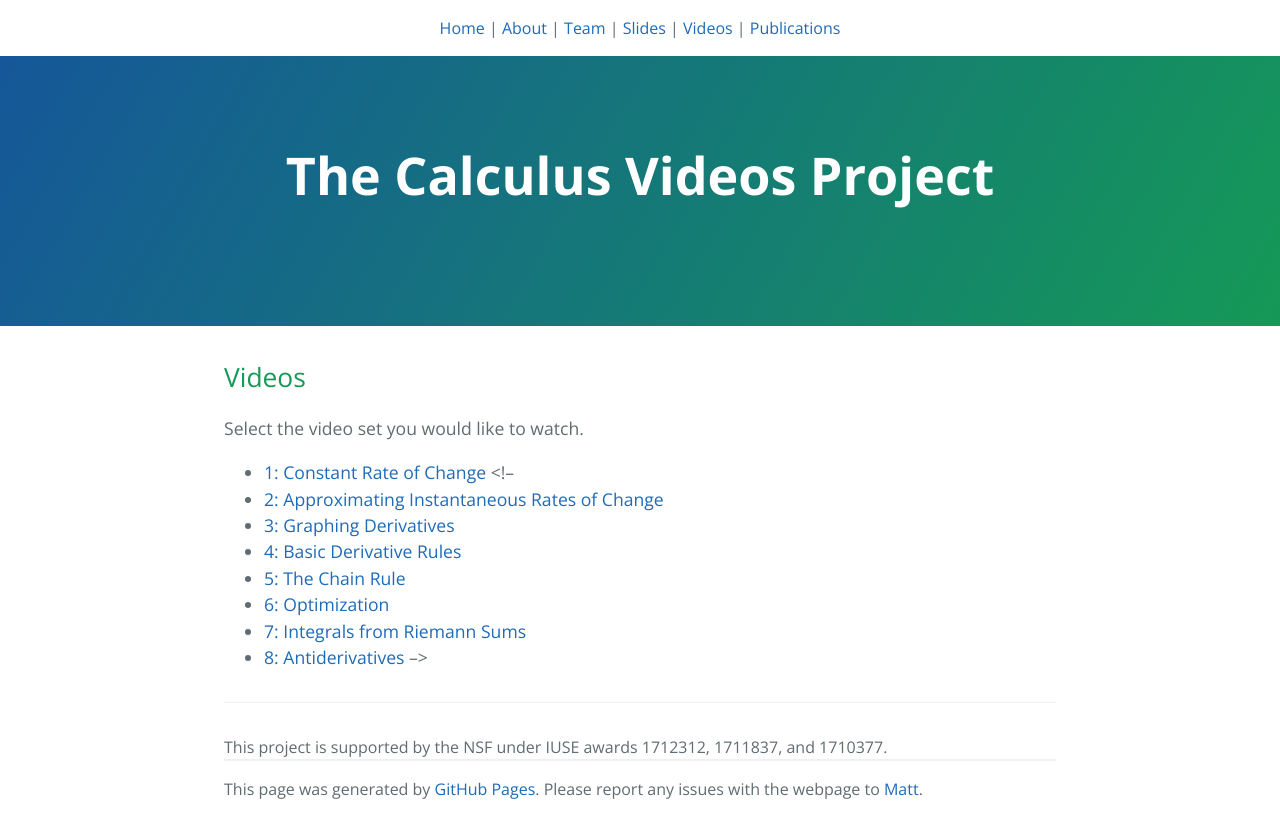
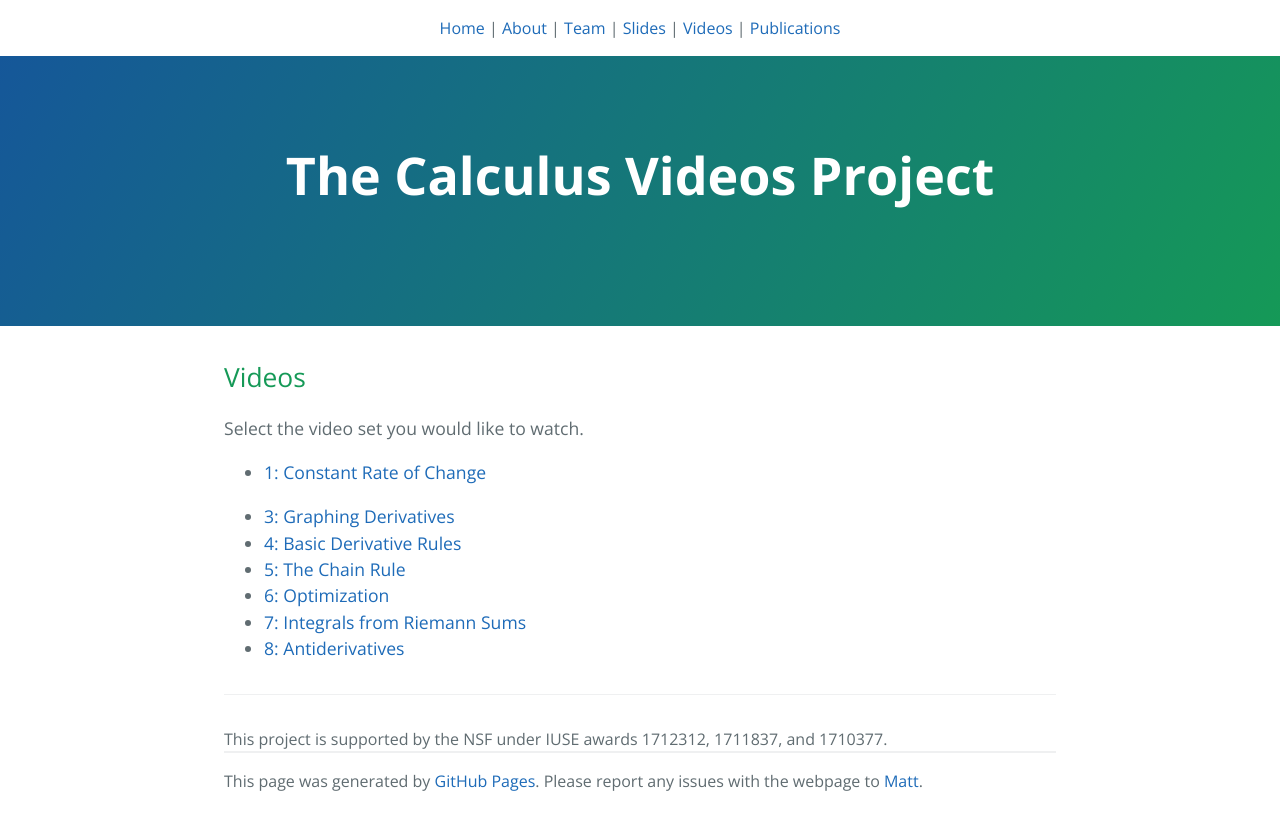
Before and after one commit to calcvids/calcvids.github.io, a Jekyll site: the page built from vids/index.md, in a window 1280 px wide. Shown: the top 838 px of the page. Built offline with Jekyll 4.4.1, drawn with Linux system fonts in a browser that asks for light colours; our own code applies the rules of GitHub Pages for plain Markdown files.

```diff
--- a/vids/index.md
+++ b/vids/index.md
@@ -3,12 +3,11 @@
 Select the video set you would like to watch.
 
 * [1: Constant Rate of Change](1.md)
-<!--
-* [2: Approximating Instantaneous Rates of Change](2.md)
+
+<!--* [2: Approximating Instantaneous Rates of Change](2.md)-->
 * [3: Graphing Derivatives](3.md)
 * [4: Basic Derivative Rules](4.md)
 * [5: The Chain Rule](5.md)
 * [6: Optimization](6.md)
 * [7: Integrals from Riemann Sums](7.md)
 * [8: Antiderivatives](8.md)
--->
```
